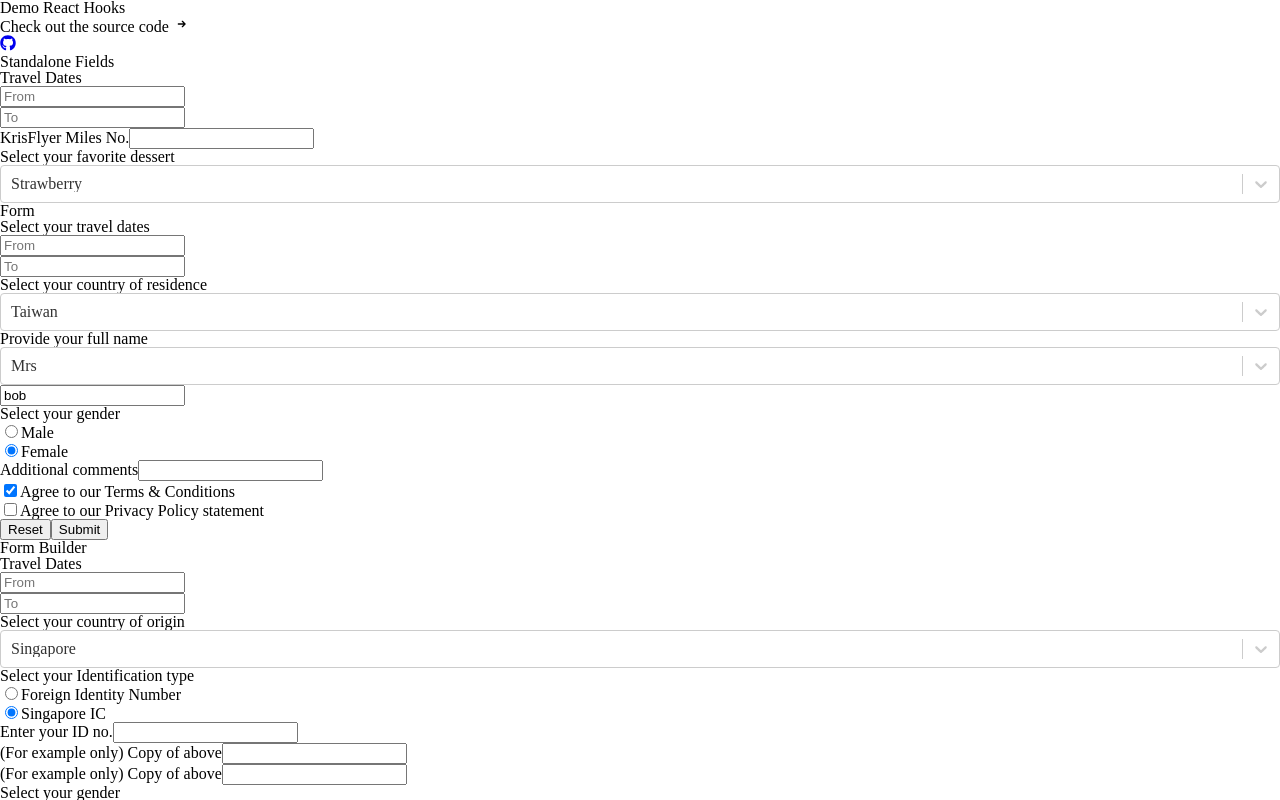
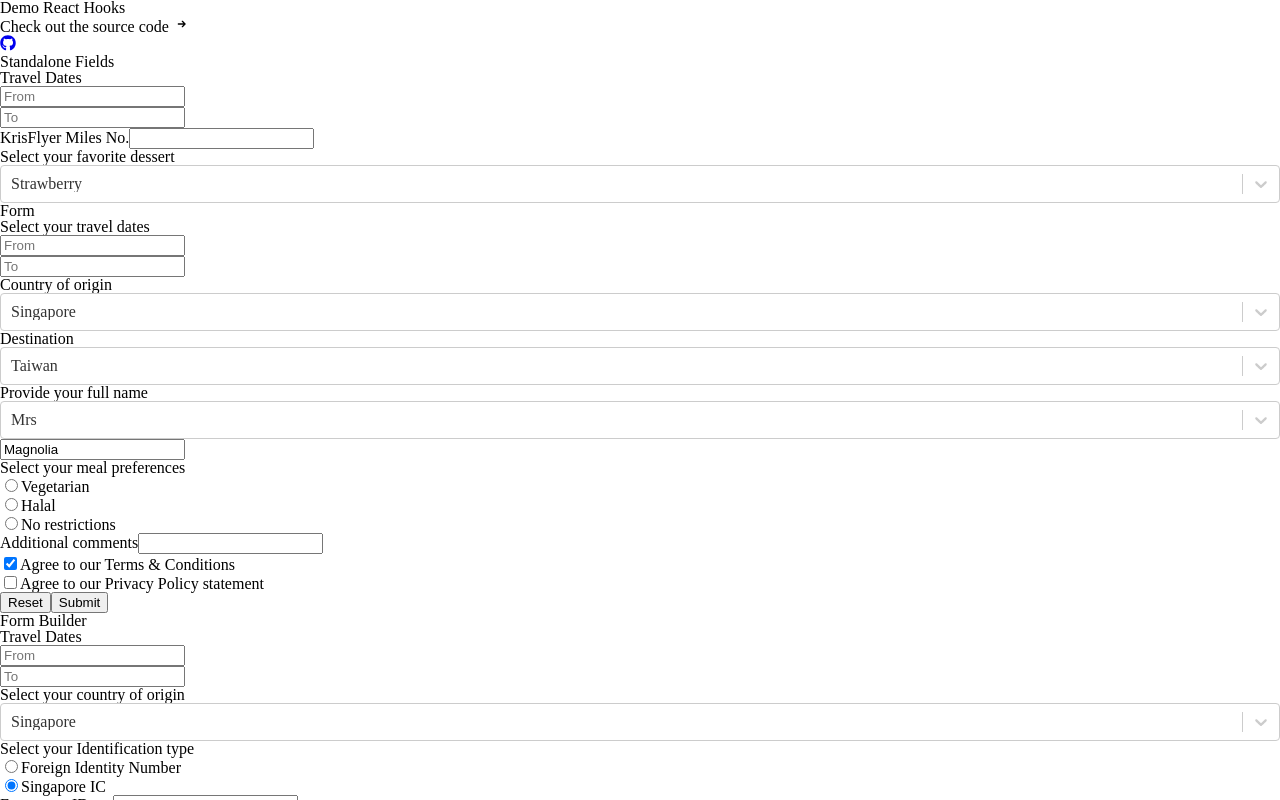
Before and after one commit to geekyme/demo-react-hooks, a Next.js app: page / in a window 1280 px wide. Shown: the top 800 px of the page. Built offline with nearby package versions, Linux system fonts and the light colour scheme.

Commit message:
Add more realistic labels

```diff
--- a/components/Demo/index.jsx
+++ b/components/Demo/index.jsx
@@ -69,8 +69,18 @@ export default function Demo() {
               name="travel_date"
             />
             <FormSelect
-              label="Select your country of residence"
-              name="country"
+              label="Country of origin"
+              name="country_from"
+              options={[
+                { value: "sg", label: "Singapore" },
+                { value: "my", label: "Malaysia" },
+                { value: "tw", label: "Taiwan" }
+              ]}
+              initialState={{ value: "sg", label: "Singapore" }}
+            />
+            <FormSelect
+              label="Destination"
+              name="country_to"
               options={[
                 { value: "sg", label: "Singapore" },
                 { value: "my", label: "Malaysia" },
@@ -89,15 +99,16 @@ export default function Demo() {
               ]}
               initialState={{
                 select: { value: "Mrs", label: "Mrs" },
-                input: "bob"
+                input: "Magnolia"
               }}
             />
             <FormRadio
-              label="Select your gender"
-              name="gender"
+              label="Select your meal preferences"
+              name="meal"
               options={[
-                { value: "m", label: "Male" },
-                { value: "f", label: "Female" }
+                { value: "veggie", label: "Vegetarian" },
+                { value: "halal", label: "Halal" },
+                { value: "none", label: "No restrictions" }
               ]}
               initialState="f"
             />
```
